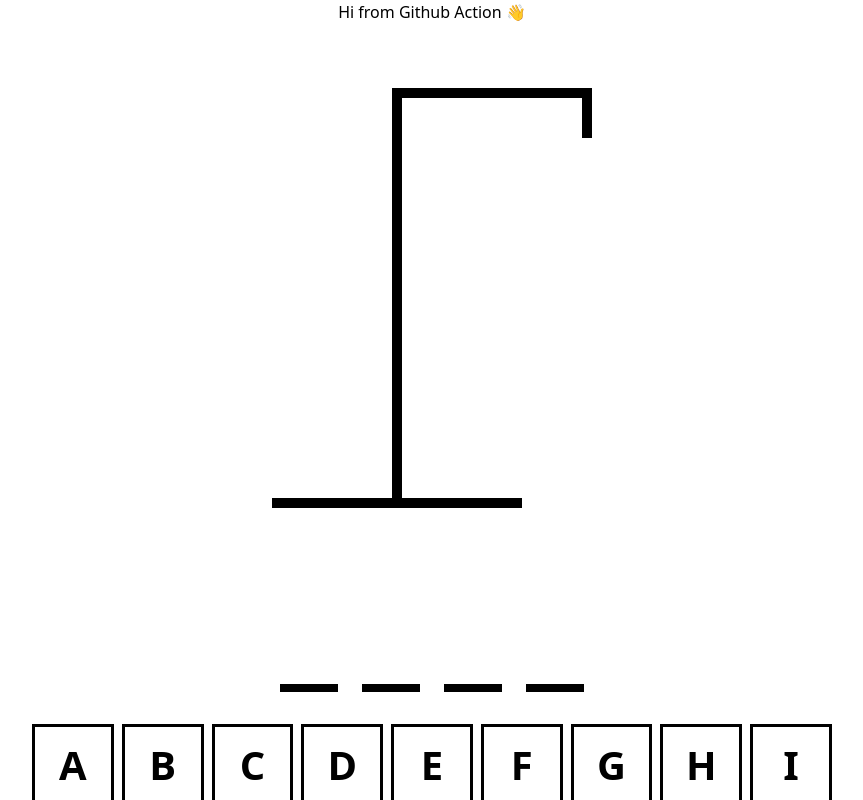
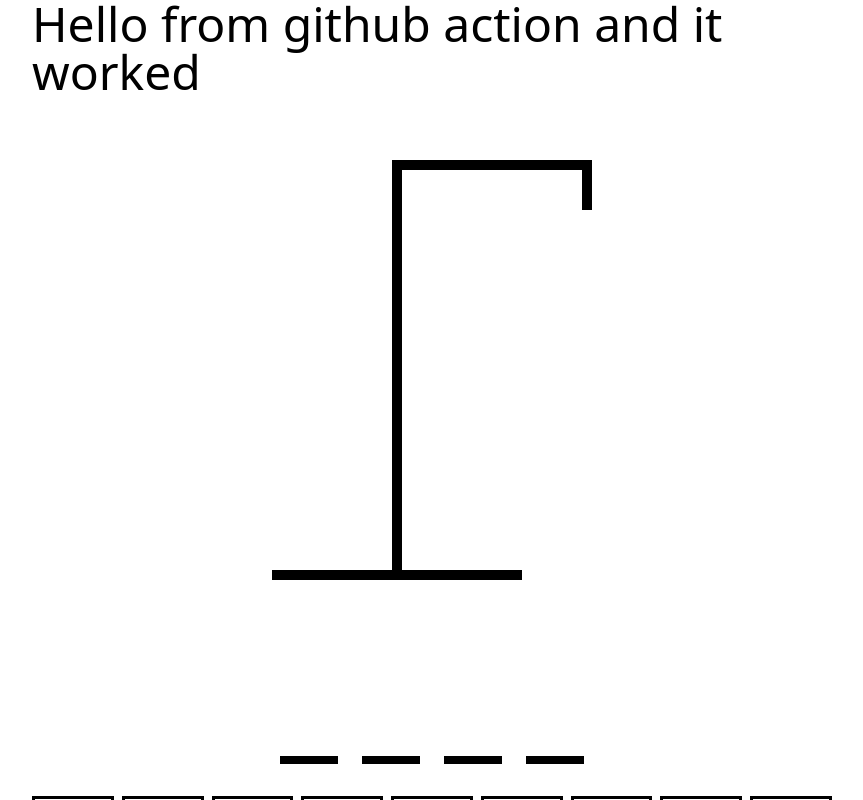
Before and after one commit to RothaSAMON/hangman-game, a React (Vite) app: page / in a window 1280 px wide. Shown: the top 800 px of the page, without its empty margins (208-1071 px from the left). Built offline with nearby package versions, Linux system fonts and the light colour scheme.

Commit message:
Test CI/CD github action 8

```diff
--- a/src/App.tsx
+++ b/src/App.tsx
@@ -66,8 +66,9 @@ function App() {
 
   return (
     <div className="max-w-[800px] flex flex-col gap-8 mx-auto items-center">
-
-      Hi from Github Action 👋
+      <h1 className="text-5xl">
+        Hello from github action and it worked
+      </h1>
       <div className="text-center text-[20px]">
         {isWinner && "Winner! - Enter to try againt"}
         {isLoser && "Nice Try! - Enter to try againt"}
```
